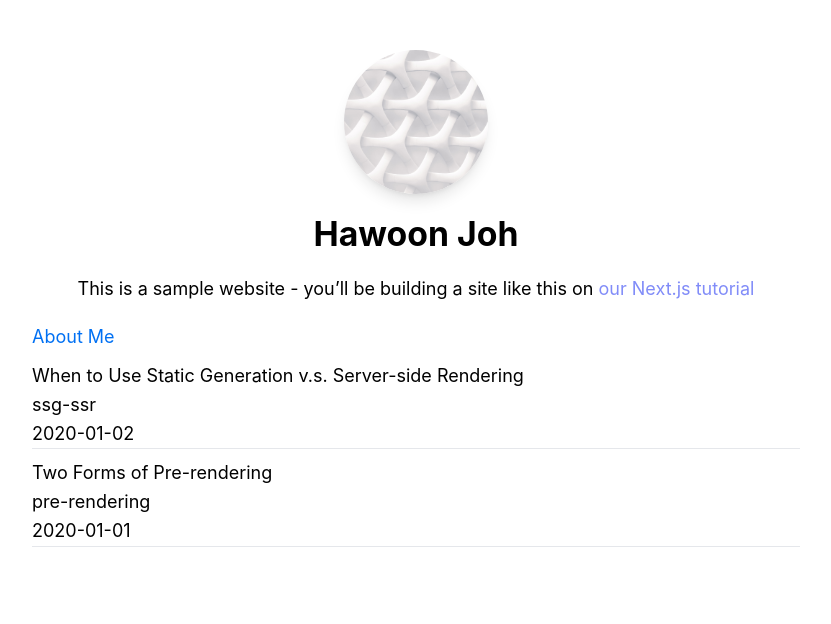
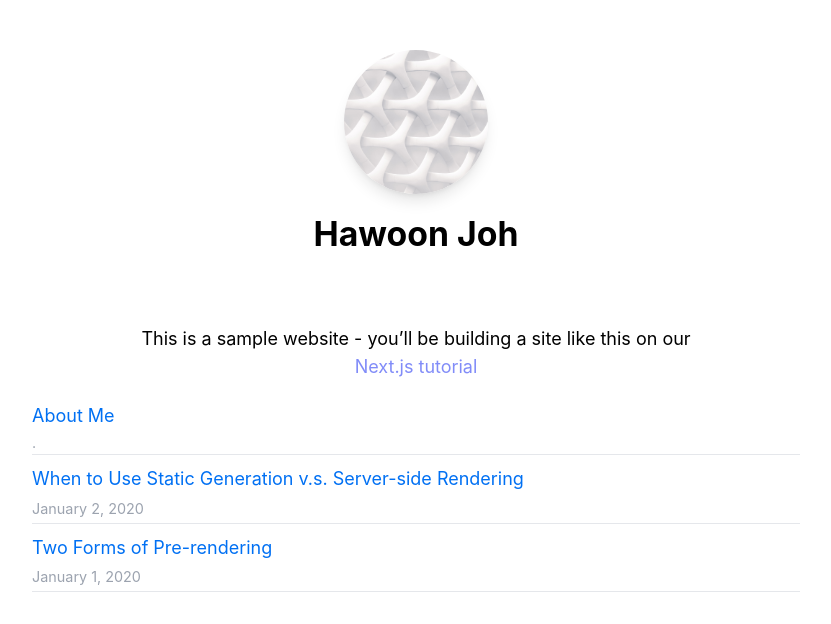
Before and after one commit to henrynoowah/next-tailwind-ts, a Next.js app: page / in a window 1280 px wide. Shown: the top 624 px of the page, without its empty margins (224-1055 px from the left). Built offline with nearby package versions, Linux system fonts and the light colour scheme.

Commit message:
[COMPLETE] SSG, SSR

```diff
--- /dev/null
+++ b/components/common/Date.tsx
@@ -0,0 +1,13 @@
+import { FC } from "react";
+import { parseISO, format } from "date-fns";
+
+interface IProps {
+  dateString: string;
+}
+
+const Date: FC<IProps> = ({ dateString }) => {
+  const date = parseISO(dateString);
+  return <time dateTime={dateString}>{format(date, "LLLL d, yyyy")}</time>;
+};
+
+export default Date;
--- a/components/common/Header.tsx
+++ b/components/common/Header.tsx
@@ -15,15 +15,6 @@
         </div>
       </div>
       <h1 className="text-3xl font-bold text-center">Hawoon Joh</h1>
-      <p className="text-center my-[20px]">
-        This is a sample website - you’ll be building a site like this on{" "}
-        <a
-          className="text-indigo-400 hover:underline"
-          href="https://nextjs.org/learn"
-        >
-          our Next.js tutorial
-        </a>
-      </p>
     </>
   );
 };
--- a/components/common/Layout.tsx
+++ b/components/common/Layout.tsx
@@ -16,7 +16,7 @@
         />
       </Head>
 
-      <div className="flex justify-center">
+      <div className="flex justify-center mt-[50px]">
         <div className="w-[60%] flex-col justify-center">
           {children}
           {!home && (
--- a/components/posts/AboutMe.tsx
+++ b/components/posts/AboutMe.tsx
@@ -7,7 +7,7 @@
   return (
     <Layout>
       <section>
-        <p className="mt-[50px]">
+        <p>
           This is About Me page. Lorem ipsum dolor sit amet consectetur
           adipisicing elit. Iure eos magni cum aliquid soluta fugiat tempore
           blanditiis? Molestiae sit vitae error quia provident, voluptate odit
--- a/lib/posts.ts
+++ b/lib/posts.ts
@@ -1,6 +1,8 @@
 import fs from "fs";
 import path from "path";
 import matter from "gray-matter";
+import { remark } from "remark";
+import html from "remark-html";
 
 const postsDirectory = path.join(process.cwd(), "posts");
 
@@ -44,14 +46,20 @@
   })
 }
 
-export const getPostData = (id: string) => {
+export const getPostData = async(id: string) => {
   const fullPath = path.join(postsDirectory, `${id}.md`);
   const fileContents = fs.readFileSync(fullPath, "utf-8");
 
+  // gray-matter to parse the post metadata section
   const matterResult = matter(fileContents)
+
+  // remark to cnvert .md into html string
+  const processedContent = await remark().use(html).process(matterResult.content);
+  const contentHtml = processedContent.toString()
 
   return {
     id,
+    contentHtml,
     ...matterResult.data
   }
 }
--- a/package.json
+++ b/package.json
@@ -9,11 +9,14 @@
   },
   "dependencies": {
     "autoprefixer": "^10.4.2",
+    "date-fns": "^2.28.0",
     "gray-matter": "^4.0.3",
     "next": "12.0.10",
     "postcss": "^8.4.6",
     "react": "17.0.2",
     "react-dom": "17.0.2",
+    "remark": "^14.0.2",
+    "remark-html": "^15.0.1",
     "tailwindcss": "^3.0.22"
   },
   "devDependencies": {
--- a/pages/index.tsx
+++ b/pages/index.tsx
@@ -1,3 +1,4 @@
+import Date from "@/components/common/date";
 import Layout from "@/components/common/Layout";
 import { getSortedPostsData } from "lib/posts";
 import type { GetStaticProps, NextPage } from "next";
@@ -20,23 +21,37 @@
       </Head>
       <Layout home>
         <section>
+          <p className="text-center my-[20px]">
+            This is a sample website - you’ll be building a site like this on
+            our <br />
+            <a
+              className="text-indigo-400 hover:underline"
+              href="https://nextjs.org/learn"
+            >
+              Next.js tutorial
+            </a>
+          </p>
           <ul>
             <li>
               <Link href="/about">
                 <a>About Me</a>
               </Link>
+              <small className="text-gray-400">
+                <p>.</p>
+              </small>
+              <hr />
             </li>
             {allPostsData.map(({ id, date, title }) => (
-              <Link href={`/posts/${id}`} passHref key={id}>
-                <li className="my-[10px] cursor-pointer">
-                  {title}
-                  <br />
-                  {id}
-                  <br />
-                  {date}
-                  <hr />
-                </li>
-              </Link>
+              <li className="my-[10px] cursor-pointer" key={id}>
+                <Link href={`/posts/${id}`}>
+                  <a>{title}</a>
+                </Link>
+                <br />
+                <small className="text-gray-400">
+                  <Date dateString={date} />
+                </small>
+                <hr />
+              </li>
             ))}
           </ul>
         </section>
--- a/pages/posts/[id].tsx
+++ b/pages/posts/[id].tsx
@@ -1,25 +1,30 @@
+import Date from "@/components/common/date";
 import Layout from "@/components/common/Layout";
 import { getAllPostIds, getPostData } from "lib/posts";
-import { GetStaticProps, NextPage } from "next";
-import { ParsedUrlQuery } from "querystring";
+import { NextPage } from "next";
+import Head from "next/head";
 import React from "react";
 
 interface IProps {
   postData: {
     id: string;
     title: string;
-    date: any;
+    date: string;
+    contentHtml: string;
   };
 }
-
 const Post: NextPage<IProps> = ({ postData }) => {
   return (
     <Layout>
-      {postData.title}
+      <Head>
+        <title>{postData.title}</title>
+      </Head>
+      <h1 className="text-3xl font-bold mb-[20px]">{postData.title}</h1>
+      <div className="text-gray-400">
+        <Date dateString={postData.date} />
+      </div>
       <br />
-      {postData.id}
-      <br />
-      {postData.date}
+      <div dangerouslySetInnerHTML={{ __html: postData.contentHtml }} />
     </Layout>
   );
 };
@@ -35,7 +40,7 @@
 };
 
 export const getStaticProps = async ({ params }: { params: any }) => {
-  const postData = getPostData(params.id);
+  const postData = await getPostData(params.id);
   return {
     props: {
       postData,
--- a/styles/Home.module.css
+++ b/styles/Home.module.css
@@ -1,4 +1,4 @@
-.container {
+/* .container {
   padding: 0 2rem;
 }
 
@@ -113,4 +113,4 @@
     width: 100%;
     flex-direction: column;
   }
-}
+} */
```
Also changed, not shown: 1 other file (tests, documents, lock files or other folders).
